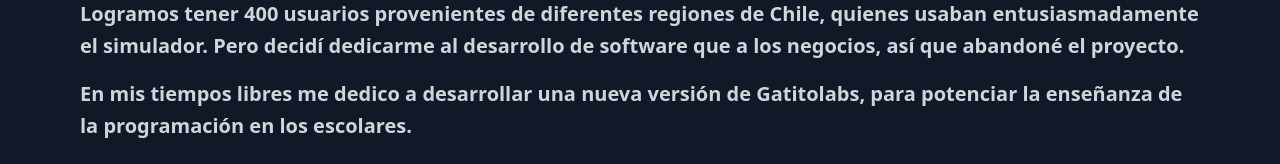
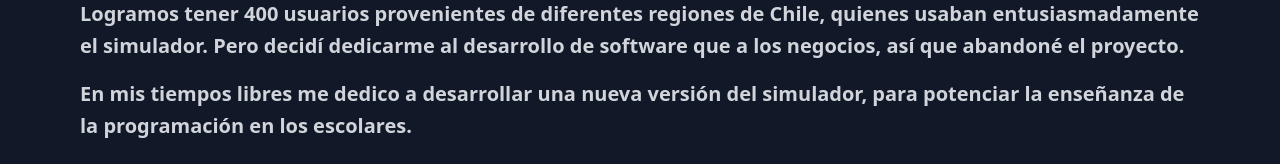
Before and after one commit to ristofer/gatito-portfolio, a Next.js app: page /about in a window 1280 px wide. Shown: the part 786-950 px from the top of the page. Built offline with nearby package versions, Linux system fonts and the light colour scheme.

Commit message:
text correction

```diff
--- a/components/AboutMeFull.js
+++ b/components/AboutMeFull.js
@@ -46,7 +46,7 @@ export default function AboutMeFull() {
                     <p
                         className="text-gray-300 leading-loose text-md md:text-xl font-semibold mx-4 pb-2 pt-2"
                         style={{ lineHeight: "2rem" }}>
-                        En mis tiempos libres me dedico a desarrollar una nueva versión de Gatitolabs, para potenciar la enseñanza de la programación en los escolares.
+                        En mis tiempos libres me dedico a desarrollar una nueva versión del simulador, para potenciar la enseñanza de la programación en los escolares.
                     </p>
                     <p
                         className="text-gray-300 leading-loose text-md md:text-xl font-semibold mx-4 pb-2 pt-2"
```
